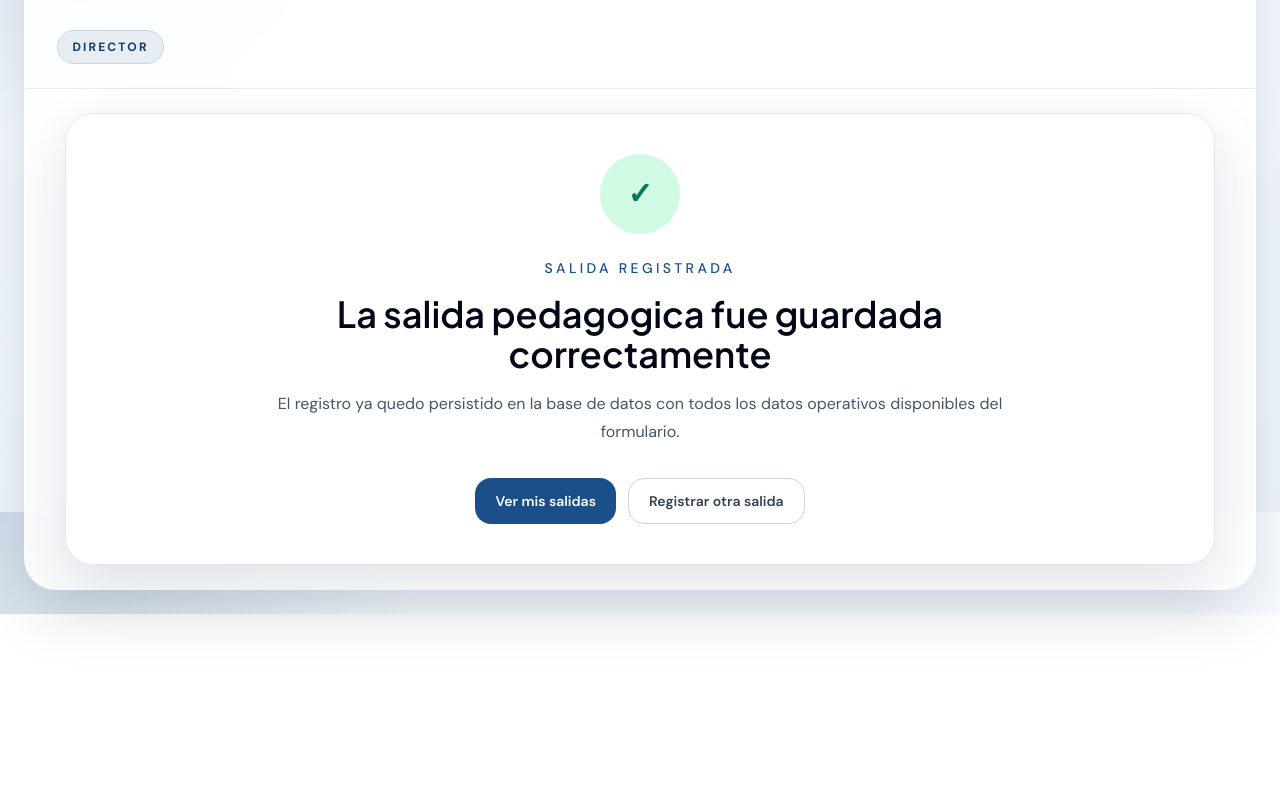
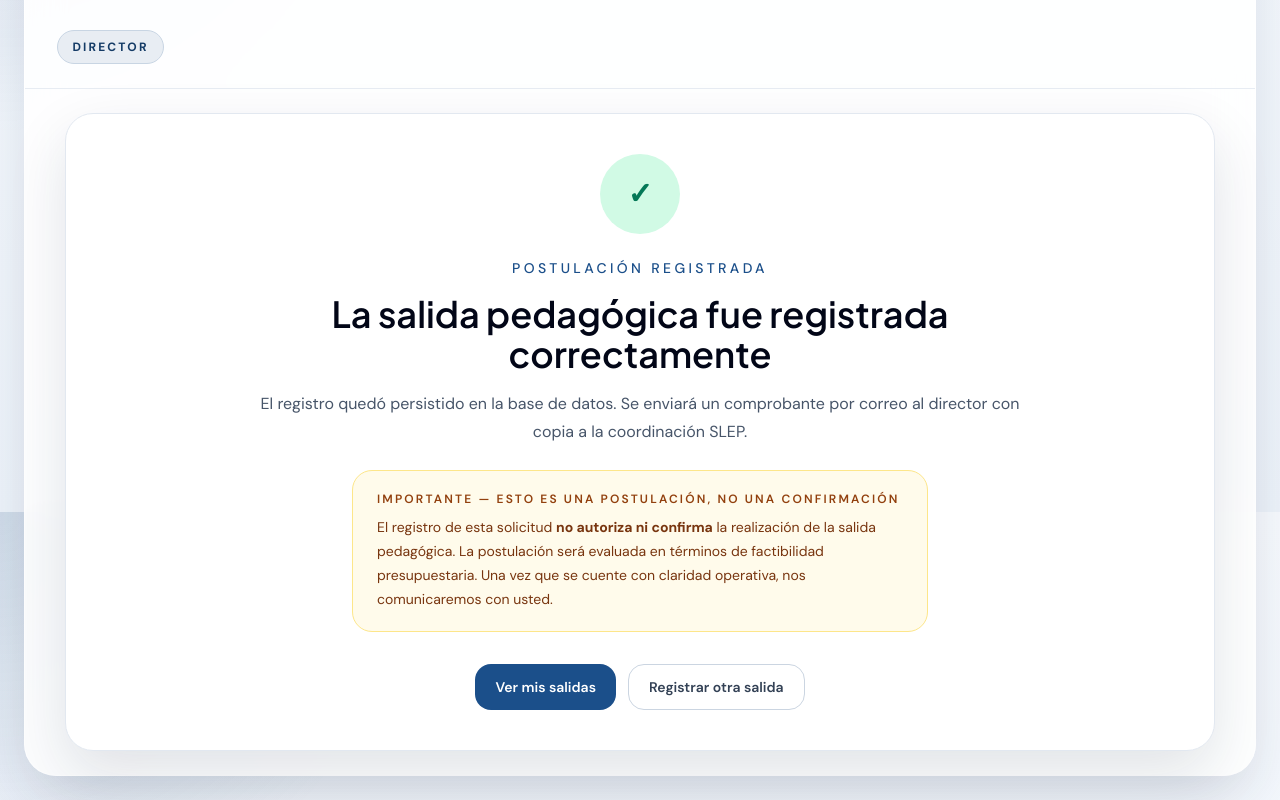
Before and after one commit to kmilomore/salidas-pedagogicas, a Next.js app: page /nueva-salida/exito in a window 1280 px wide. Shown: the part 1088-1888 px from the top of the page. Before the commit the page ends 1702 px from the top, so only its background shows below. Built offline with nearby package versions, Linux system fonts and the light colour scheme.

Commit message:
feat: implement notification system for trip submissions; add TripNotifier component and webhook integration for email notifications

```diff
--- a/src/app/(director)/nueva-salida/exito/page.tsx
+++ b/src/app/(director)/nueva-salida/exito/page.tsx
@@ -1,4 +1,6 @@
 import Link from "next/link";
+
+import TripNotifier from "@/components/nueva-salida/TripNotifier";
 
 interface SuccessPageProps {
   searchParams?: {
@@ -7,20 +9,39 @@ interface SuccessPageProps {
 }
 
 export default function NuevaSalidaExitoPage({ searchParams }: SuccessPageProps) {
+  const id = searchParams?.id?.trim() ?? null;
+
   return (
     <section className="rounded-[28px] border border-slate-200 bg-white p-8 shadow-soft sm:p-10">
+      {id && <TripNotifier id={id} />}
+
       <div className="mx-auto max-w-3xl text-center">
         <div className="mx-auto flex h-20 w-20 items-center justify-center rounded-full bg-emerald-100 text-3xl font-semibold text-emerald-700">
           ✓
         </div>
-        <p className="mt-6 text-sm font-medium uppercase tracking-[0.24em] text-slep">Salida registrada</p>
-        <h1 className="font-display mt-4 text-3xl font-semibold text-slate-950 sm:text-4xl">La salida pedagogica fue guardada correctamente</h1>
+        <p className="mt-6 text-sm font-medium uppercase tracking-[0.24em] text-slep">Postulación registrada</p>
+        <h1 className="font-display mt-4 text-3xl font-semibold text-slate-950 sm:text-4xl">
+          La salida pedagógica fue registrada correctamente
+        </h1>
         <p className="mt-4 text-base leading-7 text-slate-600">
-          El registro ya quedo persistido en la base de datos con todos los datos operativos disponibles del formulario.
+          El registro quedó persistido en la base de datos. Se enviará un comprobante por correo al director con copia a la coordinación SLEP.
         </p>
-        {searchParams?.id ? (
-          <p className="mt-4 text-sm text-slate-500">Identificador del registro: {searchParams.id}</p>
+
+        <div className="mx-auto mt-6 max-w-xl rounded-[20px] border border-amber-200 bg-amber-50 px-6 py-5 text-left">
+          <p className="text-xs font-semibold uppercase tracking-[0.18em] text-amber-800">
+            Importante — esto es una postulación, no una confirmación
+          </p>
+          <p className="mt-2 text-sm leading-6 text-amber-900">
+            El registro de esta solicitud <strong>no autoriza ni confirma</strong> la realización de la salida pedagógica.
+            La postulación será evaluada en términos de factibilidad presupuestaria.
+            Una vez que se cuente con claridad operativa, nos comunicaremos con usted.
+          </p>
+        </div>
+
+        {id ? (
+          <p className="mt-5 text-xs text-slate-400">ID de registro: {id}</p>
         ) : null}
+
         <div className="mt-8 flex flex-col justify-center gap-3 sm:flex-row">
           <Link
             href="/mis-salidas"
--- /dev/null
+++ b/src/app/api/trips/[id]/notify/route.ts
@@ -0,0 +1,67 @@
+import { renderToBuffer } from "@react-pdf/renderer";
+import { createElement } from "react";
+import type { DocumentProps } from "@react-pdf/renderer";
+import type { JSXElementConstructor, ReactElement } from "react";
+
+import TripSummaryPdf from "@/components/pdf/TripSummaryPdf";
+import { getAuthorizedTripById } from "@/lib/admin/trips";
+import { loadTripPdfAssets } from "@/lib/trips/pdf-assets";
+
+export const runtime = "nodejs";
+
+interface RouteContext {
+  params: { id: string };
+}
+
+export async function POST(_request: Request, { params }: RouteContext) {
+  const webhookUrl = process.env.APPS_SCRIPT_WEBHOOK_URL?.trim();
+  if (!webhookUrl) {
+    return new Response("Webhook no configurado", { status: 503 });
+  }
+
+  const trip = await getAuthorizedTripById(params.id);
+  if (!trip) {
+    return new Response("Salida no encontrada", { status: 404 });
+  }
+
+  if (!trip.director_email) {
+    return new Response("Sin correo de director asociado", { status: 422 });
+  }
+
+  const pdfAssets = await loadTripPdfAssets(trip);
+  const document = createElement(TripSummaryPdf, { trip, ...pdfAssets }) as unknown as ReactElement<
+    DocumentProps,
+    string | JSXElementConstructor<object>
+  >;
+  const buffer = await renderToBuffer(document);
+  const pdfBase64 = Buffer.from(buffer).toString("base64");
+
+  const payload = {
+    secret:              process.env.APPS_SCRIPT_WEBHOOK_SECRET ?? "",
+    directorEmail:       trip.director_email,
+    schoolName:          trip.school_name,
+    rbd:                 trip.rbd,
+    fecha:               trip.fecha,
+    actividad:           trip.actividad,
+    destino:             trip.lugar_nombre,
+    distanciaKm:         trip.distancia_km,
+    cantidadEstudiantes: trip.cantidad_estudiantes,
+    cantidadApoderados:  trip.cantidad_apoderados,
+    tripId:              trip.id,
+    pdfBase64,
+  };
+
+  const gsResponse = await fetch(webhookUrl, {
+    method: "POST",
+    headers: { "Content-Type": "application/json" },
+    body: JSON.stringify(payload),
+  });
+
+  if (!gsResponse.ok) {
+    const text = await gsResponse.text().catch(() => "");
+    console.error("[notify] Apps Script error:", gsResponse.status, text);
+    return new Response("Error al llamar al webhook", { status: 502 });
+  }
+
+  return new Response(null, { status: 204 });
+}
--- /dev/null
+++ b/src/components/nueva-salida/TripNotifier.tsx
@@ -0,0 +1,11 @@
+"use client";
+
+import { useEffect } from "react";
+
+export default function TripNotifier({ id }: { id: string }) {
+  useEffect(() => {
+    fetch(`/api/trips/${id}/notify`, { method: "POST" }).catch(() => {});
+  }, [id]);
+
+  return null;
+}
```
Also changed, not shown: 2 other files (tests, documents, lock files or other folders).
